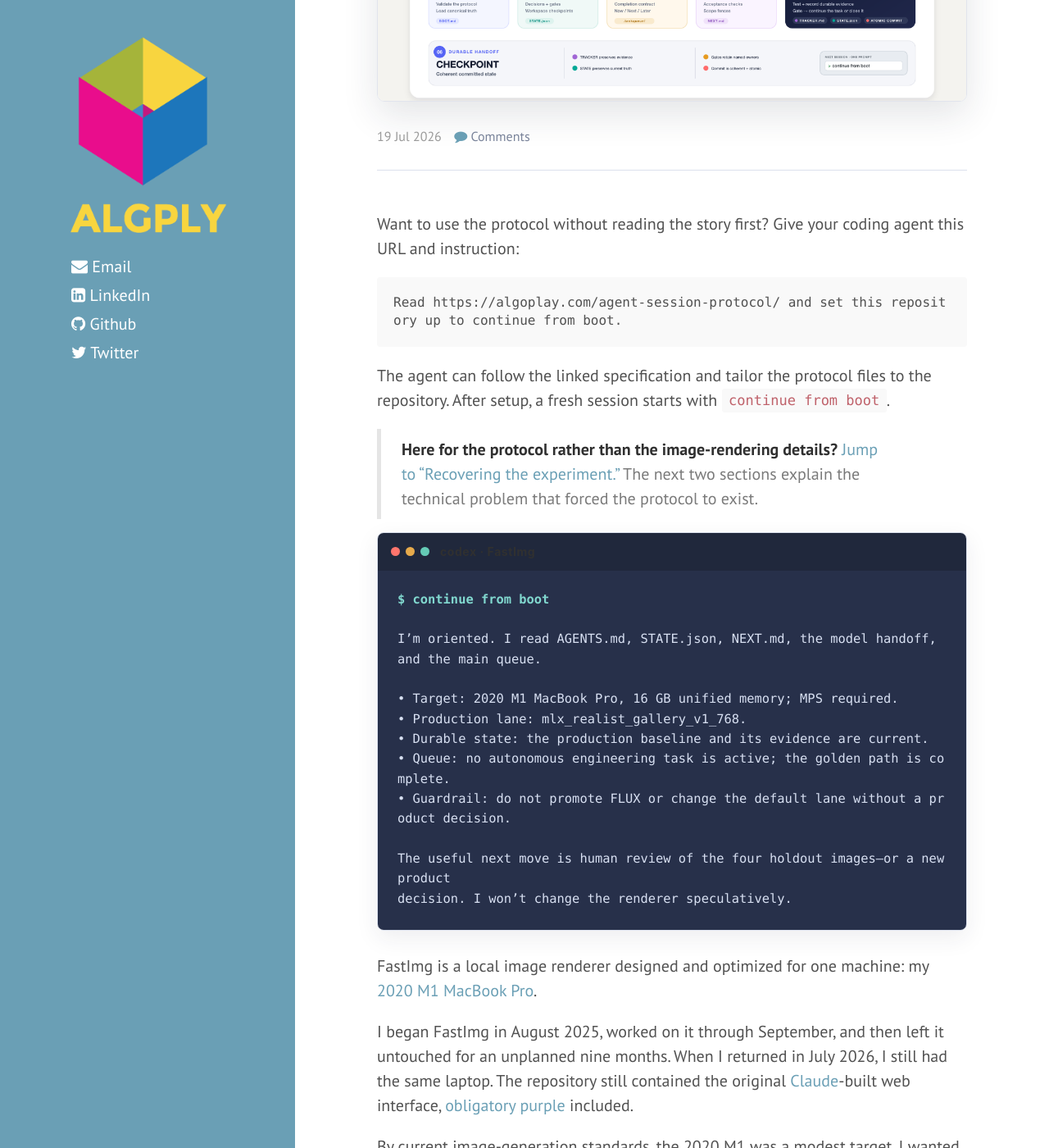
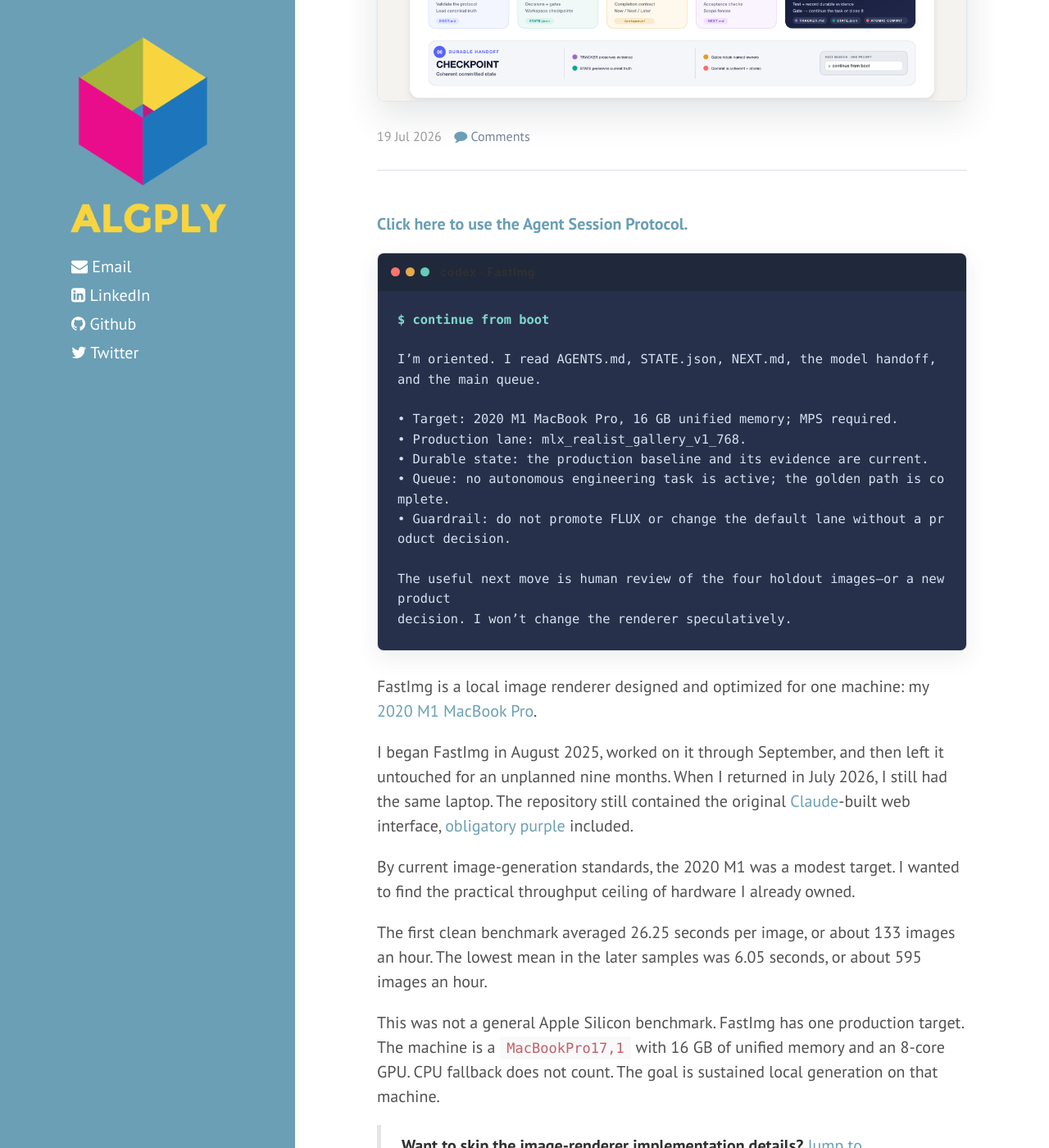
Before and after one commit to josephgardner/josephgardner.github.io, a Jekyll site: the page built from _posts/2026-07-19-agent-session-protocol.md, in a window 1280 px wide and 1400 px high, scrolled down 547 px. Shown: the whole window at 82% size. Built offline with Jekyll 4.4.1, drawn with Linux system fonts in a browser that asks for light colours; nearby versions of some CDN libraries; comment, search, counter and statistics services are not loaded; some of the changed text lies outside the part shown.

Commit message:
Refine protocol article entry points

````diff
--- a/_posts/2026-07-19-agent-session-protocol.md
+++ b/_posts/2026-07-19-agent-session-protocol.md
@@ -16,19 +16,7 @@
 hero_image_alt: "The Agent Session Protocol continuity loop"
 ---
 
-Want to use the protocol without reading the story first? Give your coding agent
-this URL and instruction:
-
-```text
-Read https://algoplay.com/agent-session-protocol/ and set this repository up to continue from boot.
-```
-
-The agent can follow the linked specification and tailor the protocol files to
-the repository. After setup, a fresh session starts with `continue from boot`.
-
-> **Here for the protocol rather than the image-rendering details?**
-> [Jump to “Recovering the experiment.”](#recovering-the-experiment) The next two
-> sections explain the technical problem that forced the protocol to exist.
+[**Click here to use the Agent Session Protocol.**](https://algoplay.com/agent-session-protocol/)
 
 <section class="session-demo" aria-label="Example fresh-session recovery">
   <div class="session-demo-bar"><span></span><span></span><span></span><strong>codex · FastImg</strong></div>
@@ -68,6 +56,9 @@
 target. The machine is a `MacBookPro17,1` with 16 GB of unified memory and an
 8-core GPU. CPU fallback does not count. The goal is sustained local generation
 on that machine.
+
+> **Want to skip the image-renderer implementation details?**
+> [Jump to “Recovering the experiment.”](#recovering-the-experiment)
 
 ### The six-second result
 
````
